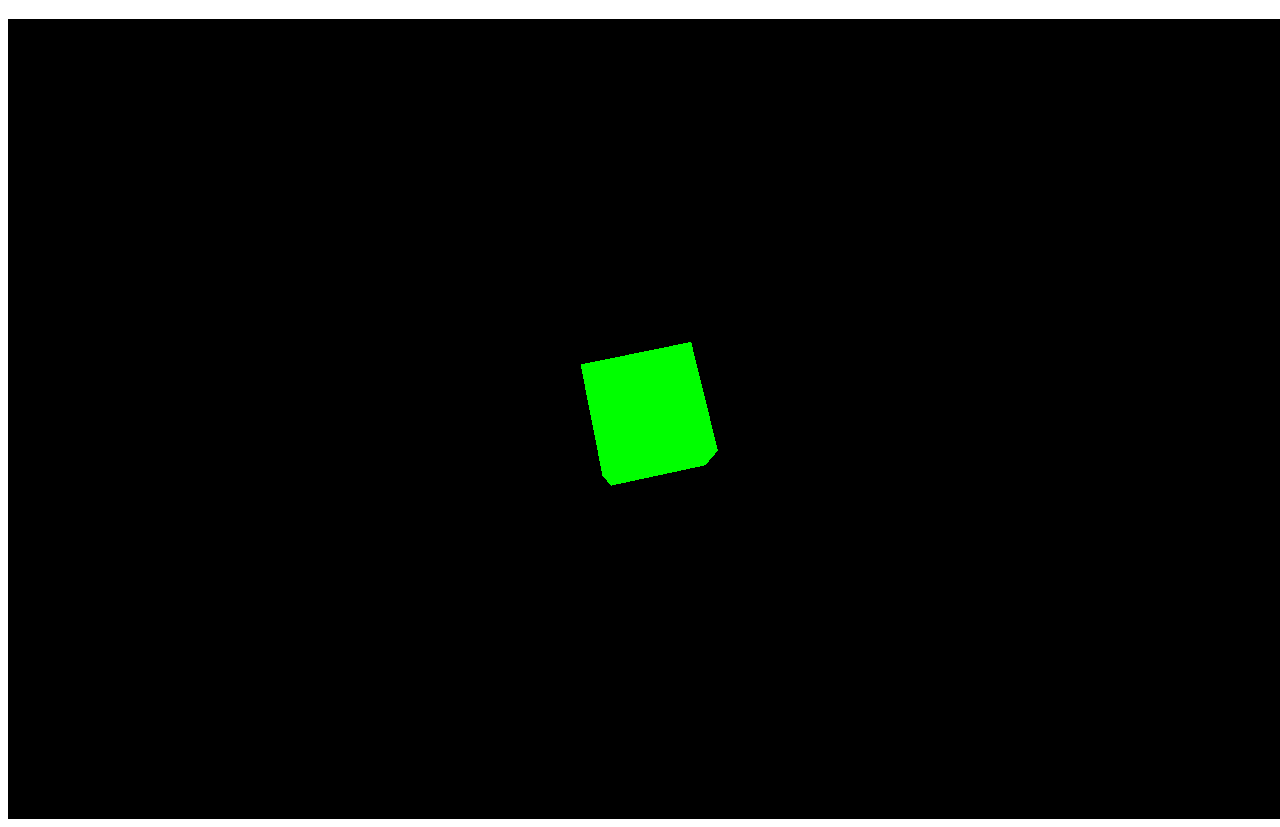
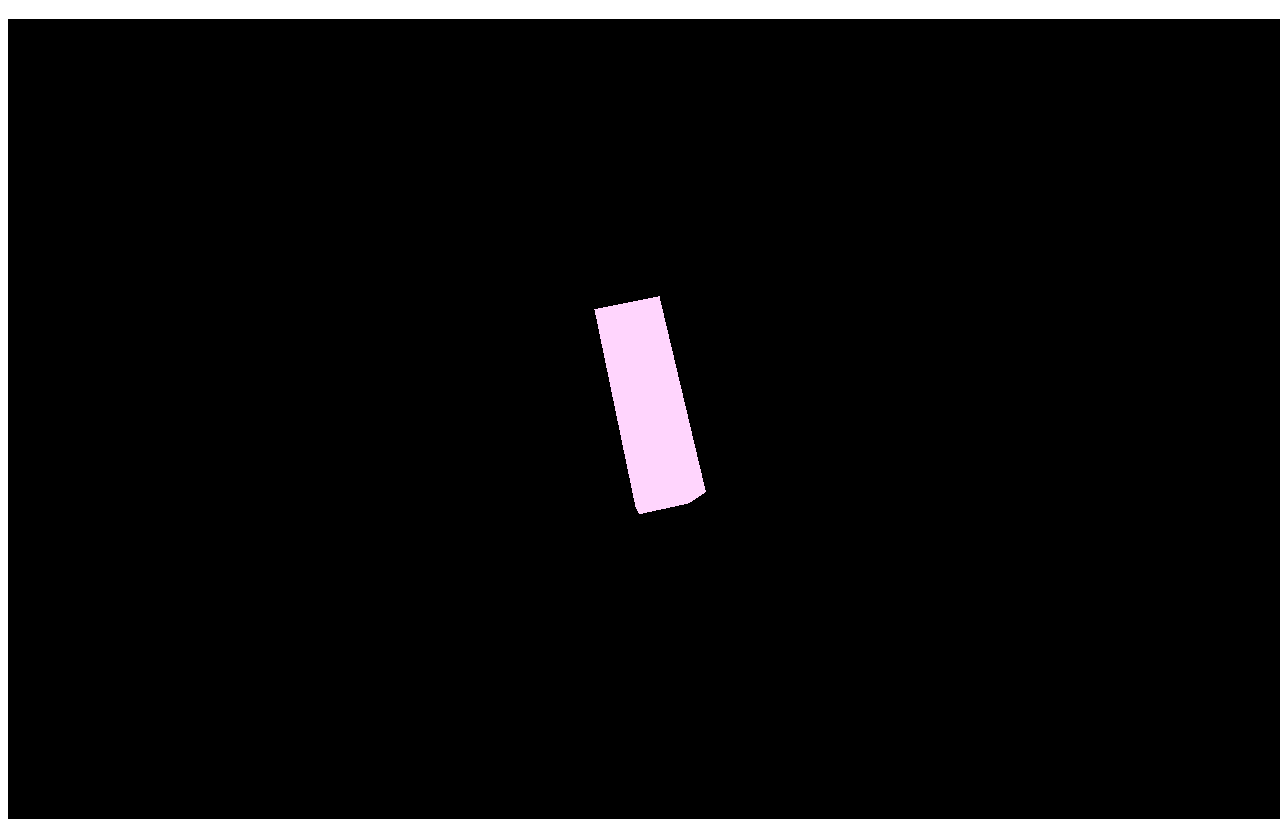
Before and after one commit to ptnmay/JS_Basic, a website built with Vite: page 3d/index.html in a window 1280 px wide. Shown: the part 61-888 px from the top of the page. Built offline with nearby package versions, Linux system fonts and the light colour scheme.

Commit message:
cube3d work

```diff
--- a/3d/index.html
+++ b/3d/index.html
@@ -7,5 +7,6 @@
 </head>
 <body>
     <h1>Hi</h1>
+    <script type="module" src="./main.js"></script>
 </body>
 </html>
--- a/3d/main.js
+++ b/3d/main.js
@@ -1,4 +1,4 @@
-import * as THREE from 'three'
+import * as THREE from 'three';
 
 const scene = new THREE.Scene();
 const camera = new THREE.PerspectiveCamera( 75, window.innerWidth / window.innerHeight, 0.1, 1000 );
@@ -8,12 +8,12 @@ renderer.setSize( window.innerWidth, window.innerHeight );
 renderer.setAnimationLoop( animate );
 document.body.appendChild( renderer.domElement );
 
-const geometry = new THREE.BoxGeometry( 1, 1, 1 );
-const material = new THREE.MeshBasicMaterial( { color: 0x00ff00 } );
+const geometry = new THREE.BoxGeometry( 3, 3, 1 );
+const material = new THREE.MeshBasicMaterial( { color: '#FFD5FD' } );
 const cube = new THREE.Mesh( geometry, material );
 scene.add( cube );
 
-camera.position.z = 5;
+camera.position.z = 9;
 
 function animate() {
 
--- a/3d/package.json
+++ b/3d/package.json
@@ -3,13 +3,15 @@
   "version": "1.0.0",
   "main": "main.js",
   "scripts": {
-    "test": "echo \"Error: no test specified\" && exit 1"
+    "dev": "vite",
+    "build": "vite build"
   },
   "keywords": [],
   "author": "",
   "license": "ISC",
   "description": "",
   "dependencies": {
+    "three": "^0.165.0",
     "vite": "^5.3.1"
   }
 }
```
Also changed, not shown: 1 other file.
